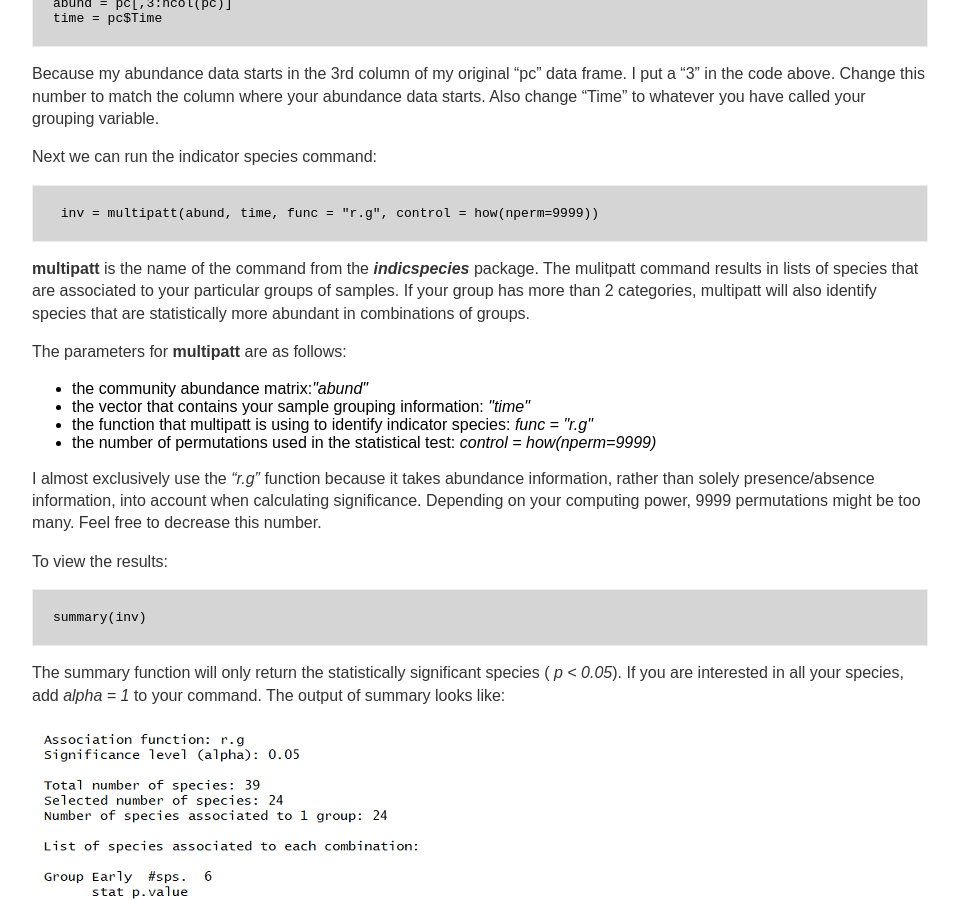
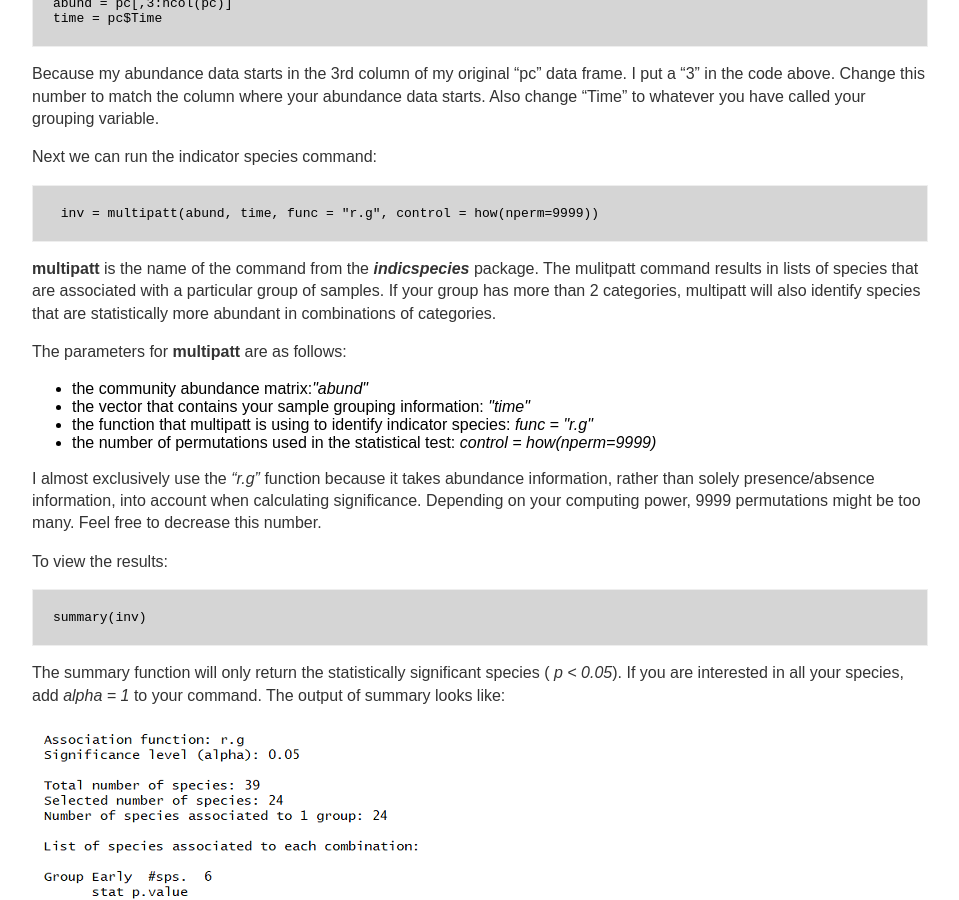
Before and after one commit to jkzorz/jkzorz.github.io, a Jekyll site: the page built from _posts/2019-07-02-Indicator-species-analysis.md, in a window 1280 px wide and 900 px high, scrolled down 1072 px. Shown: the whole window, without its empty margins (160-1119 px from the left). Built offline with Jekyll 4.4.1, drawn with Linux system fonts in a browser that asks for light colours.

Commit message:
Update 2019-07-02-Indicator-species-analysis.md

````diff
--- a/_posts/2019-07-02-Indicator-species-analysis.md
+++ b/_posts/2019-07-02-Indicator-species-analysis.md
@@ -39,7 +39,7 @@ Next we can run the indicator species command:
 ```
  inv = multipatt(abund, time, func = "r.g", control = how(nperm=9999))
 ```
-<b>multipatt</b> is the name of the command from the <b><i>indicspecies</i></b> package. The mulitpatt command results in lists of species that are associated to your particular groups of samples. If your group has more than 2 categories, multipatt will also identify species that are statistically more abundant in combinations of groups.
+<b>multipatt</b> is the name of the command from the <b><i>indicspecies</i></b> package. The mulitpatt command results in lists of species that are associated with a particular group of samples. If your group has more than 2 categories, multipatt will also identify species that are statistically more abundant in combinations of categories.
 
 The parameters for <b>multipatt</b> are as follows:
 <ul>
````
